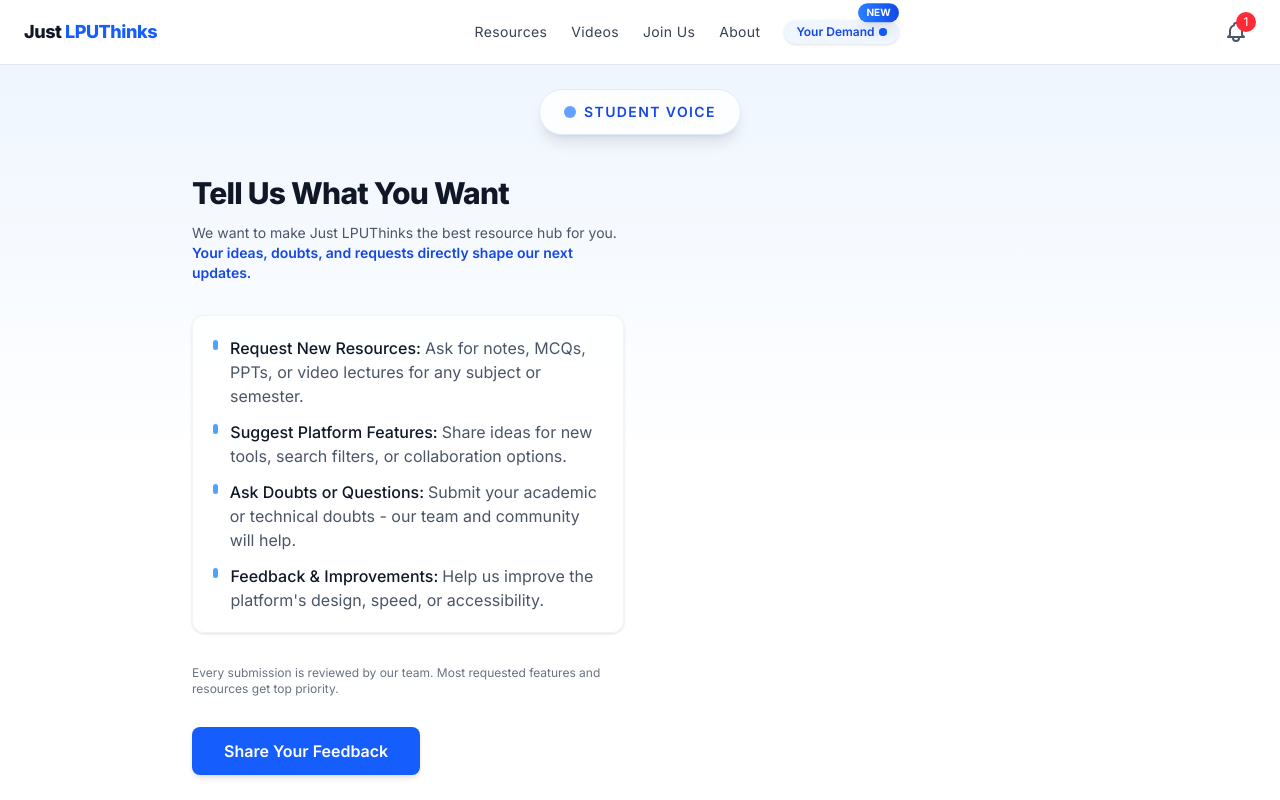
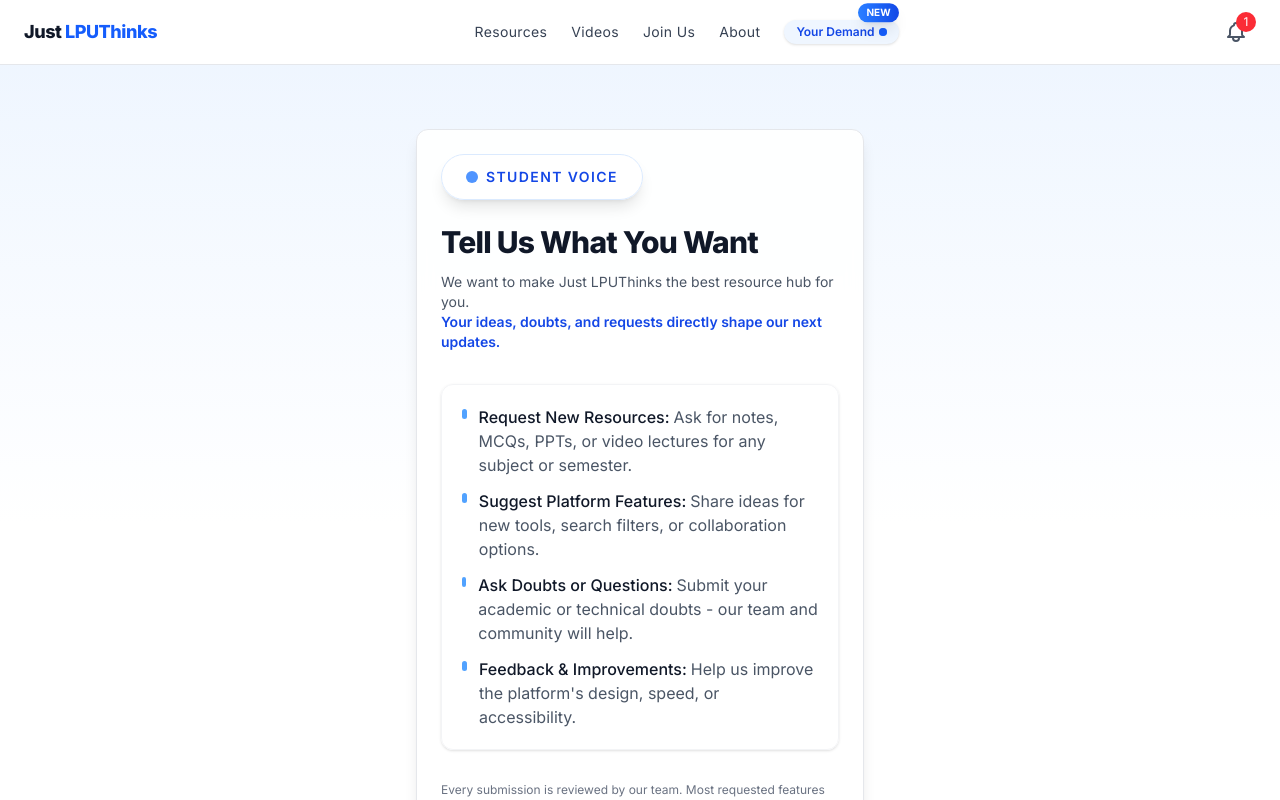
Before and after one commit to innovatewithkishlay/JUST_LPU_THINGS, a Next.js app in the folder just-lputhinks/: page /demand in a window 1280 px wide. Shown: the top 800 px of the page. Built offline with nearby package versions, Linux system fonts and the light colour scheme.

Commit message:
fix: keep intro card visible and shift left to reveal feedback form on Demand page

```diff
--- a/just-lputhinks/src/app/demand/page.tsx
+++ b/just-lputhinks/src/app/demand/page.tsx
@@ -21,46 +21,35 @@
   };
 
   return (
-    <main className="min-h-screen bg-gradient-to-b from-blue-50 via-white to-white flex flex-col items-center px-4 py-6">
+    <main className="min-h-screen bg-gradient-to-b from-blue-50 via-white to-white flex flex-col items-center px-4 py-16">
       <motion.section
         initial={{ opacity: 0, y: 32 }}
         animate={{ opacity: 1, y: 0 }}
         transition={{ duration: 0.7, type: "spring" }}
         className="w-full max-w-4xl"
       >
-        <div className="relative flex flex-col items-center mb-10">
+        <div className="relative flex flex-col md:flex-row items-start justify-center min-h-[500px] gap-8">
           <motion.div
-            initial={{ opacity: 0, scale: 0.8, y: 20 }}
-            animate={{ opacity: 1, scale: 1, y: 0 }}
-            transition={{ delay: 0.1, duration: 0.6, type: "spring" }}
-            className="bg-white/80 backdrop-blur border border-blue-100 shadow-lg rounded-full px-6 py-3 flex items-center gap-2"
+            initial={{ x: 0 }}
+            animate={{ x: showForm ? -150 : 0 }}
+            transition={{ duration: 0.6, type: "spring" }}
+            className="w-full md:w-1/2 bg-white/90 border border-gray-200 rounded-xl p-6 shadow-lg backdrop-blur z-10"
           >
+            <div className="flex flex-col items-center md:items-start">
+              <div className="bg-white/80 backdrop-blur border border-blue-100 shadow-lg rounded-full px-6 py-3 flex items-center gap-2 mb-6">
                 <span className="inline-block h-3 w-3 rounded-full bg-blue-500 animate-pulse"></span>
                 <span className="text-blue-700 font-semibold text-sm tracking-widest uppercase">
                   Student Voice
                 </span>
-          </motion.div>
               </div>
-        <div className="flex flex-col md:flex-row gap-8 items-start justify-center">
-          <div className="flex-1">
-            <h1 className="text-3xl font-extrabold text-gray-900 mb-3 tracking-tight text-left md:text-left">
+              <h1 className="text-3xl font-extrabold text-gray-900 mb-3 tracking-tight text-center md:text-left">
                 Tell Us What You Want
               </h1>
-            <motion.p
-              initial={{ opacity: 0, y: 10 }}
-              animate={{ opacity: 1, y: 0 }}
-              transition={{ delay: 0.2, duration: 0.6 }}
-              className="text-gray-600 text-sm mb-8"
-            >
+              <p className="text-gray-600 text-sm mb-8 text-center md:text-left">
                 We want to make Just LPUThinks the best resource hub for you.<br />
                 <span className="text-blue-700 font-semibold">Your ideas, doubts, and requests directly shape our next updates.</span>
-            </motion.p>
-            <motion.ul
-              initial={{ opacity: 0, y: 10 }}
-              animate={{ opacity: 1, y: 0 }}
-              transition={{ delay: 0.25, duration: 0.6 }}
-              className="mb-8 bg-white/90 border border-gray-100 rounded-xl p-5 shadow flex flex-col gap-3"
-            >
+              </p>
+              <ul className="mb-8 bg-white/90 border border-gray-100 rounded-xl p-5 shadow flex flex-col gap-3">
                 <li className="flex items-start gap-3">
                   <span className="inline-block h-2.5 w-2.5 mt-1 rounded-full bg-blue-400"></span>
                   <div>
@@ -89,72 +78,33 @@
                     <span className="text-gray-600 ml-1">Help us improve the platform&apos;s design, speed, or accessibility.</span>
                   </div>
                 </li>
-            </motion.ul>
-            <motion.div
-              initial={{ opacity: 0, y: 10 }}
-              animate={{ opacity: 1, y: 0 }}
-              transition={{ delay: 0.3, duration: 0.6 }}
-              className="text-left mb-7"
-            >
+              </ul>
+              <div className="text-left mb-7">
                 <span className="inline-block text-xs text-gray-500">
                   Every submission is reviewed by our team. Most requested features and resources get top priority.
                 </span>
-            </motion.div>
-            <AnimatePresence mode="wait">
+              </div>
               {!showForm && !submitted && (
-                <motion.div
-                  key="open"
-                  initial={{ opacity: 0, y: 16 }}
-                  animate={{ opacity: 1, y: 0 }}
-                  exit={{ opacity: 0, y: -16 }}
-                  transition={{ duration: 0.4, type: "spring" }}
-                  className="flex justify-start"
-                >
                 <button
                   onClick={() => setShowForm(true)}
                   className="bg-blue-600 text-white rounded-lg px-8 py-3 font-semibold shadow-md hover:bg-blue-700 transition text-base"
                 >
                   Share Your Feedback
                 </button>
-                </motion.div>
               )}
-              {submitted && (
-                <motion.div
-                  key="thanks"
-                  initial={{ opacity: 0, y: 16 }}
-                  animate={{ opacity: 1, y: 0 }}
-                  exit={{ opacity: 0, y: -16 }}
-                  transition={{ duration: 0.4, type: "spring" }}
-                  className="flex flex-col items-start mt-12"
-                >
-                  <div className="bg-blue-50 border border-blue-100 rounded-full px-6 py-4 mb-4 shadow-sm">
-                    <span className="text-2xl">🎉</span>
-                  </div>
-                  <div className="text-xl font-bold text-gray-900 mb-2">
-                    Thanks for your response!
-                  </div>
-                  <div className="text-gray-600 text-sm max-w-xs mb-2">
-                    We appreciate your feedback and will get back to you if needed. Your input helps us make Just LPUThinks better for everyone.
-                  </div>
-                  <div className="text-xs text-gray-400">
-                    Want to contribute more? <a href="/join" className="text-blue-600 underline">Join our team</a> or connect on our WhatsApp group!
             </div>
           </motion.div>
-              )}
-            </AnimatePresence>
-          </div>
-          <div className="flex-1 w-full">
           <AnimatePresence mode="wait">
             {showForm && !submitted && (
               <motion.form
                 key="form"
-                  initial={{ opacity: 0, x: 32, scale: 0.98 }}
-                  animate={{ opacity: 1, x: 0, scale: 1 }}
-                  exit={{ opacity: 0, x: 32, scale: 0.98 }}
-                  transition={{ duration: 0.5, type: "spring" }}
-                  action="https://formspree.io/f/mblyqvvv"
+                initial={{ opacity: 0, x: 150 }}
+                animate={{ opacity: 1, x: 0 }}
+                exit={{ opacity: 0, x: 150 }}
+                transition={{ duration: 0.6, type: "spring" }}
+                action="https://formspree.io/f/demo"
                 method="POST"
-                  className="bg-white/90 border border-gray-200 rounded-2xl p-8 flex flex-col gap-5 shadow-xl backdrop-blur"
+                className="bg-white/90 border border-gray-200 rounded-xl p-8 flex flex-col gap-5 shadow-xl backdrop-blur w-full md:w-1/2"
                 onSubmit={e => {
                   e.preventDefault();
                   setShowForm(false);
@@ -198,7 +148,29 @@
               </motion.form>
             )}
           </AnimatePresence>
+          {submitted && (
+            <motion.div
+              key="thanks"
+              initial={{ opacity: 0, y: 16 }}
+              animate={{ opacity: 1, y: 0 }}
+              exit={{ opacity: 0, y: -16 }}
+              transition={{ duration: 0.4, type: "spring" }}
+              className="flex flex-col items-center w-full md:w-1/2 md:mx-auto mt-12"
+            >
+              <div className="bg-blue-50 border border-blue-100 rounded-full px-6 py-4 mb-4 shadow-sm">
+                <span className="text-2xl">🎉</span>
               </div>
+              <div className="text-xl font-bold text-gray-900 mb-2 text-center">
+                Thanks for your response!
+              </div>
+              <div className="text-gray-600 text-sm text-center max-w-xs mb-2">
+                We appreciate your feedback and will get back to you if needed. Your input helps us make Just LPUThinks better for everyone.
+              </div>
+              <div className="text-xs text-gray-400 text-center">
+                Want to contribute more? <a href="/join" className="text-blue-600 underline">Join our team</a> or connect on our WhatsApp group!
+              </div>
+            </motion.div>
+          )}
         </div>
       </motion.section>
     </main>
```
Lines whose indentation alone changed are shown as unchanged.
